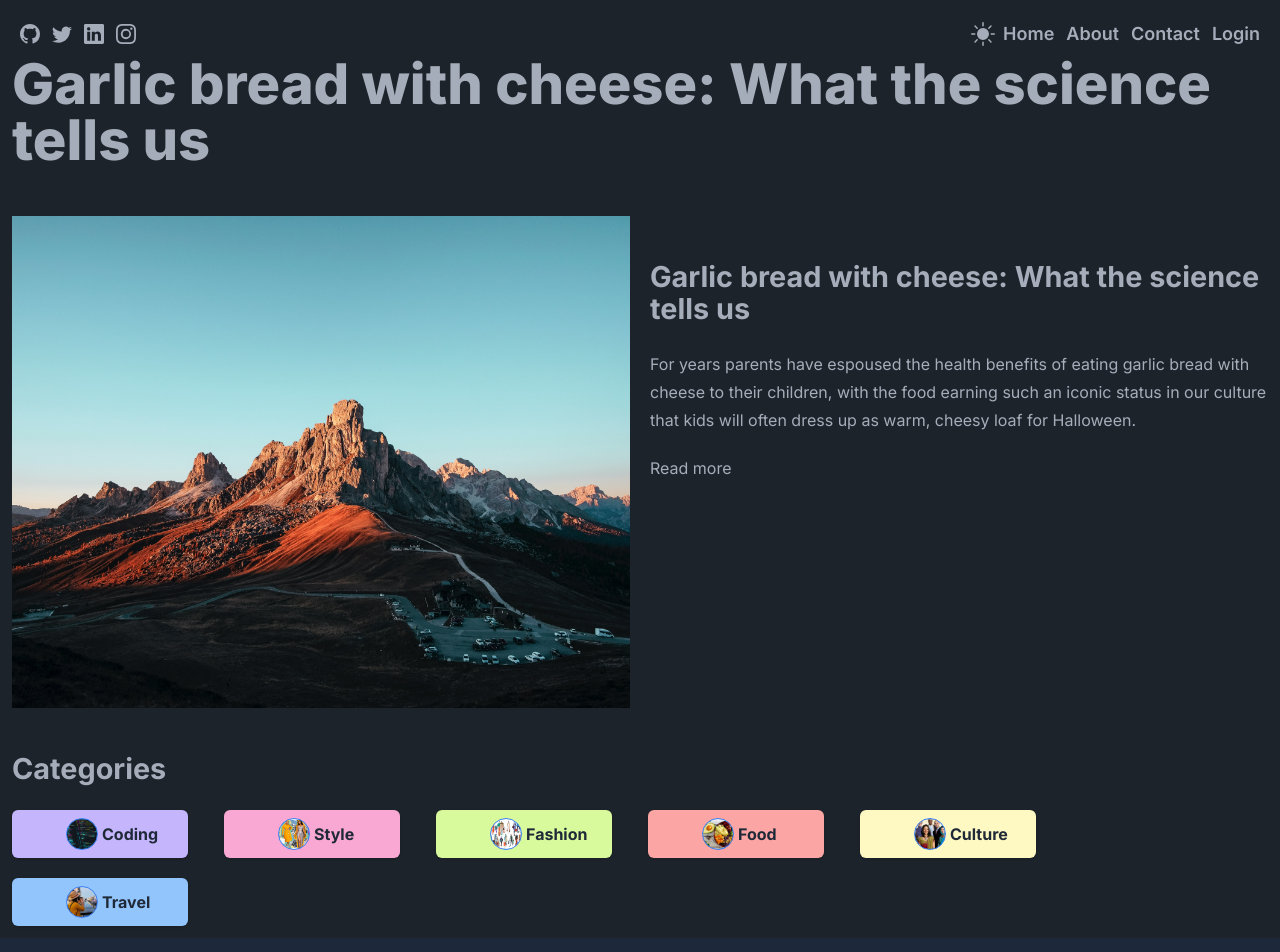
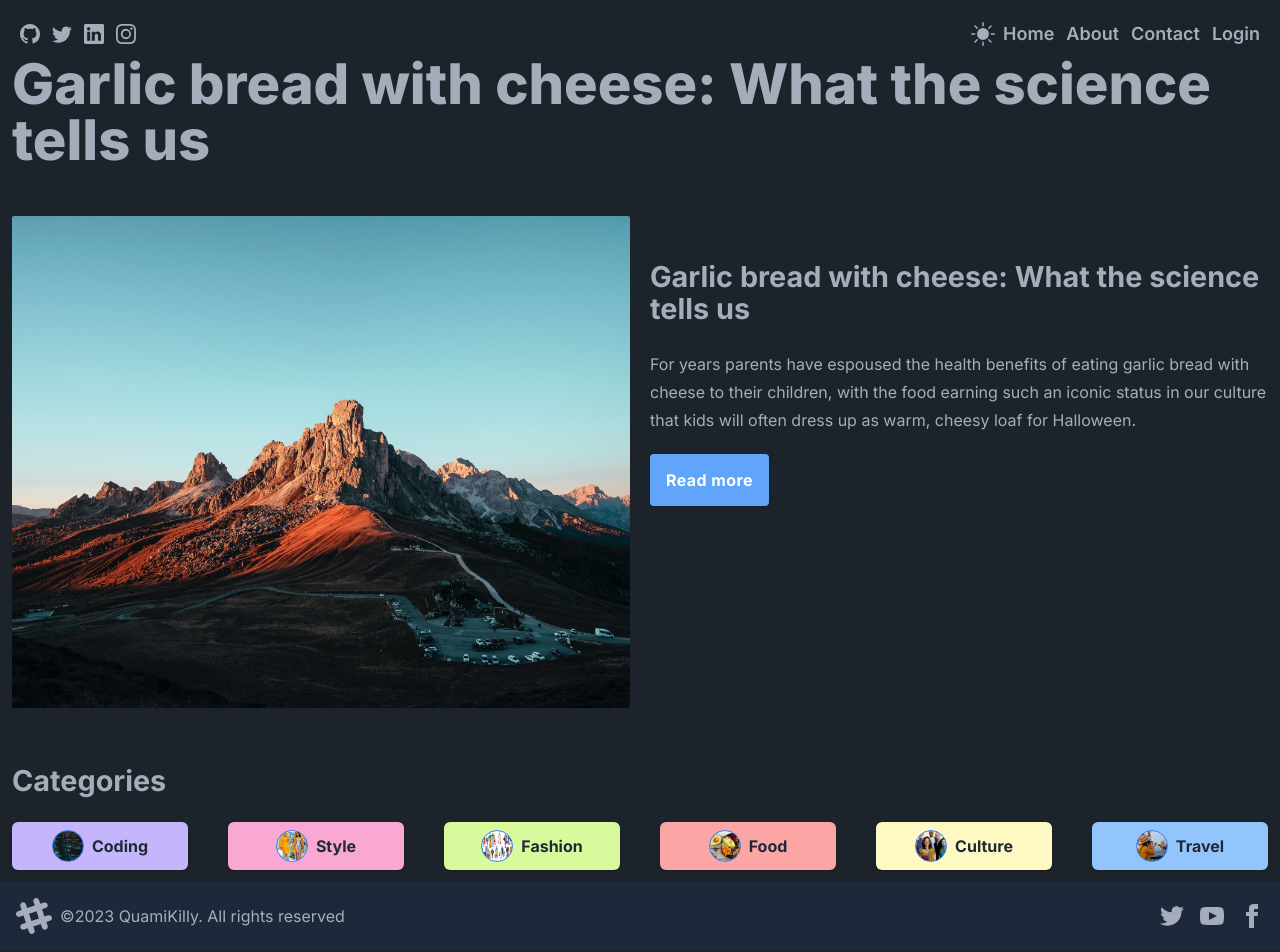
Before and after one commit to killy10o10/next-blog, a Next.js app: page / in a window 1280 px wide. Shown: the top 952 px of the page. Built offline with nearby package versions, Linux system fonts and the light colour scheme.

Commit message:
create post list

```diff
--- a/src/components/categoryCard/CategoryCard.jsx
+++ b/src/components/categoryCard/CategoryCard.jsx
@@ -8,12 +8,14 @@ const CategoryCard = ({categoryImage, categoryText, categoryBG}) => {
     backgroundSize: "cover",
   }
   return (
-    <div className={`py-2 shadow px-5 text-blue-gray-900 sm:w-44 w-full font-bold cursor-pointer grid grid-cols-2 items-center justify-center gap-1 capitalize rounded-md ${categoryBG}`}>
-      <div style={style} className="h-8 w-8 rounded-full place-self-end  border-blue-500 border"></div>
+  <>
+    <div className={`py-2 shadow px-5 text-blue-gray-900 sm:w-44 w-full font-bold cursor-pointer flex items-center justify-center gap-1 capitalize rounded-md ${categoryBG}`}>
       <div className='flex items-center'>
-        <span className='capitalize'>{categoryText}</span>
+        <div style={style} className="h-8 w-8 rounded-full border-blue-500 border"></div>
+        <span className='capitalize ml-2'>{categoryText}</span>
       </div>
     </div>
+  </>
   );
 };
 
--- a/src/components/categoryList/CategoryList.jsx
+++ b/src/components/categoryList/CategoryList.jsx
@@ -4,7 +4,7 @@ import CategoryCard from '../categoryCard/CategoryCard'
 function CategoryList() {
   return (
     <>
-      <div className='prose max-w-5xl text-inherit'>
+      <div className='prose text-inherit max-w-full mt-3'>
         <h2 className='text-inherit'>Categories</h2>
         <div className='flex flex-wrap gap-5 justify-between items-center'>
           <CategoryCard categoryImage="/coding.jpg" categoryBG={`bg-violet-300`} categoryText="coding" />
--- a/src/components/featured/Featured.jsx
+++ b/src/components/featured/Featured.jsx
@@ -5,7 +5,7 @@ function Featured() {
   return (
     <div className='grid md:grid-cols-2 gap-5 justify-center'>
         <div className='flex items-center justify-end'>
-          <Image className='m-0 w-[100%] h-[100%] object-cover' src="/blog1.jpg" width={300} height={300} alt='blog1' />
+          <Image className='m-0 w-[100%] h-[100%] rounded-sm object-cover' src="/blog1.jpg" width={300} height={300} alt='blog1' />
         </div>
         <div className="prose text-inherit">
           <h2 className="text-inherit">Garlic bread with cheese: What the science tells us</h2>
@@ -14,7 +14,7 @@ function Featured() {
             children, with the food earning such an iconic status in our culture that kids will often dress
             up as warm, cheesy loaf for Halloween.
           </p>
-          <button className='btn btn-neutral'>Read more</button>
+          <button className='font-bold rounded bg-blue-400 text-white px-4 py-3 tracking-wide shadow active:scale-95 transition'>Read more</button>
         </div>
     </div>
   )
```
